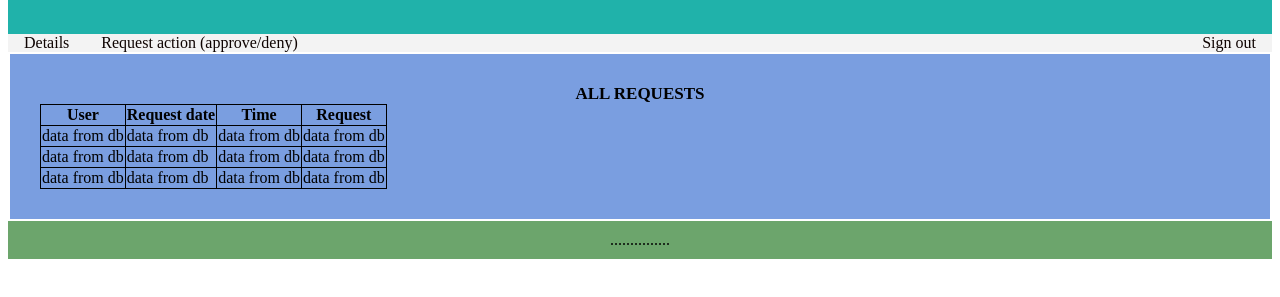
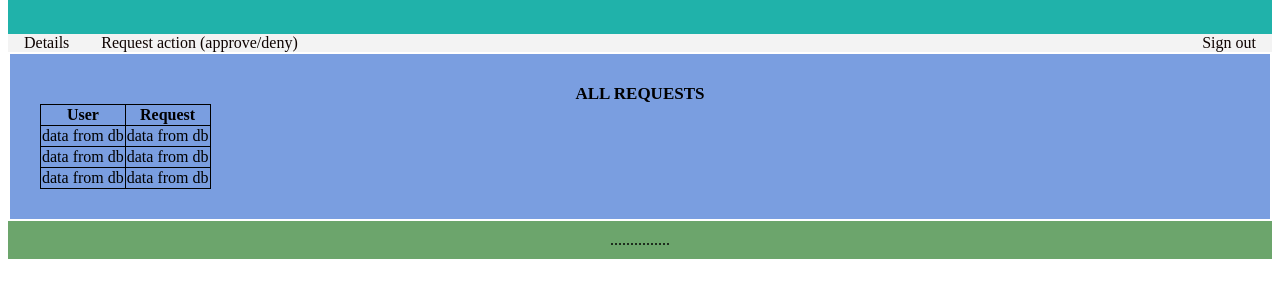
Before and after one commit to AlexSsali/MaintenanceTrackApp, a plain HTML site: page all_reqs.html in a window 1280 px wide. Shown: the part 75-372 px from the top of the page. Drawn offline with Linux system fonts and the light colour scheme.

Commit message:
removed date,time colmn

```diff
--- a/all_reqs.html
+++ b/all_reqs.html
@@ -21,10 +21,10 @@
             <div class="center">
                 <b>ALL REQUESTS</b>
                 <table>
-                        <tr><th>User</th><th>Request date</th><th>Time</th><th>Request</th></tr>
-                        <tr><td>data from db</td><td>data from db</td><td>data from db</td><td>data from db</td></tr>
-                        <tr><td>data from db</td><td>data from db</td><td>data from db</td><td>data from db</td></tr>
-                        <tr><td>data from db</td><td>data from db</td><td>data from db</td><td>data from db</td></tr>
+                        <tr><th>User</th><th>Request</th></tr>
+                        <tr><td>data from db</td><td>data from db</td>
+                        <tr><td>data from db</td><td>data from db</td>
+                        <tr><td>data from db</td><td>data from db</td>
                     </table>
 
      </div>
```
